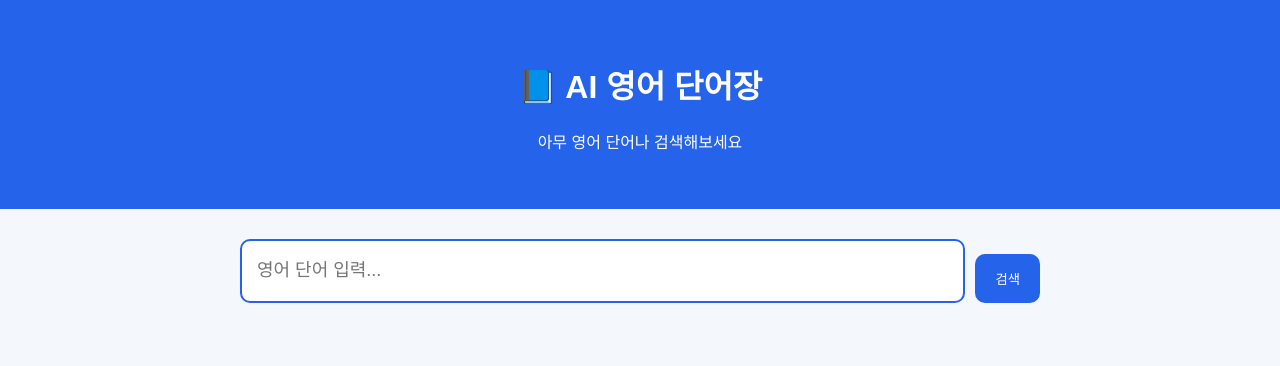
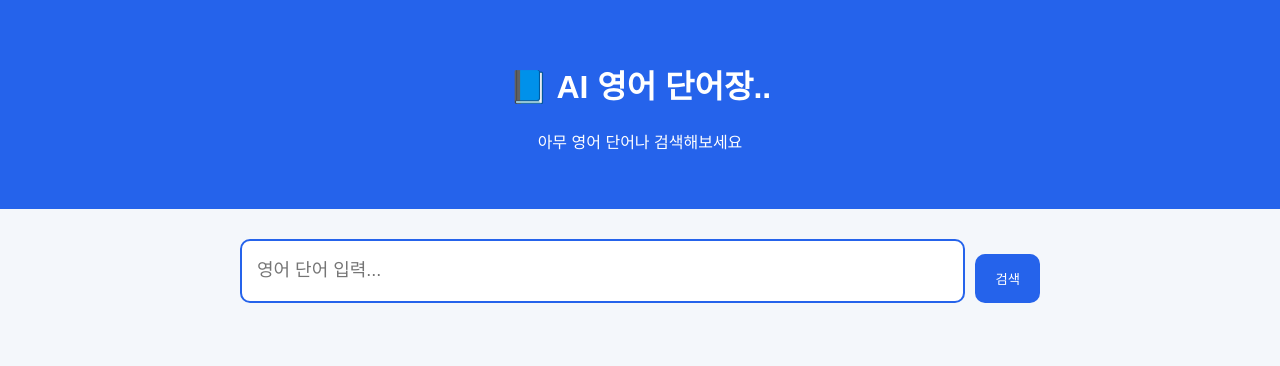
Before and after one commit to sunghoonmentee/first-website, a plain HTML site: page index.html in a window 1280 px wide. Drawn offline with Linux system fonts and the light colour scheme.

Commit message:
Update index.html

```diff
--- a/index.html
+++ b/index.html
@@ -109,7 +109,7 @@ button{
 <body>
 
 <header>
-    <h1>📘 AI 영어 단어장</h1>
+    <h1>📘 AI 영어 단어장..</h1>
     <p>아무 영어 단어나 검색해보세요</p>
 </header>
 
```
